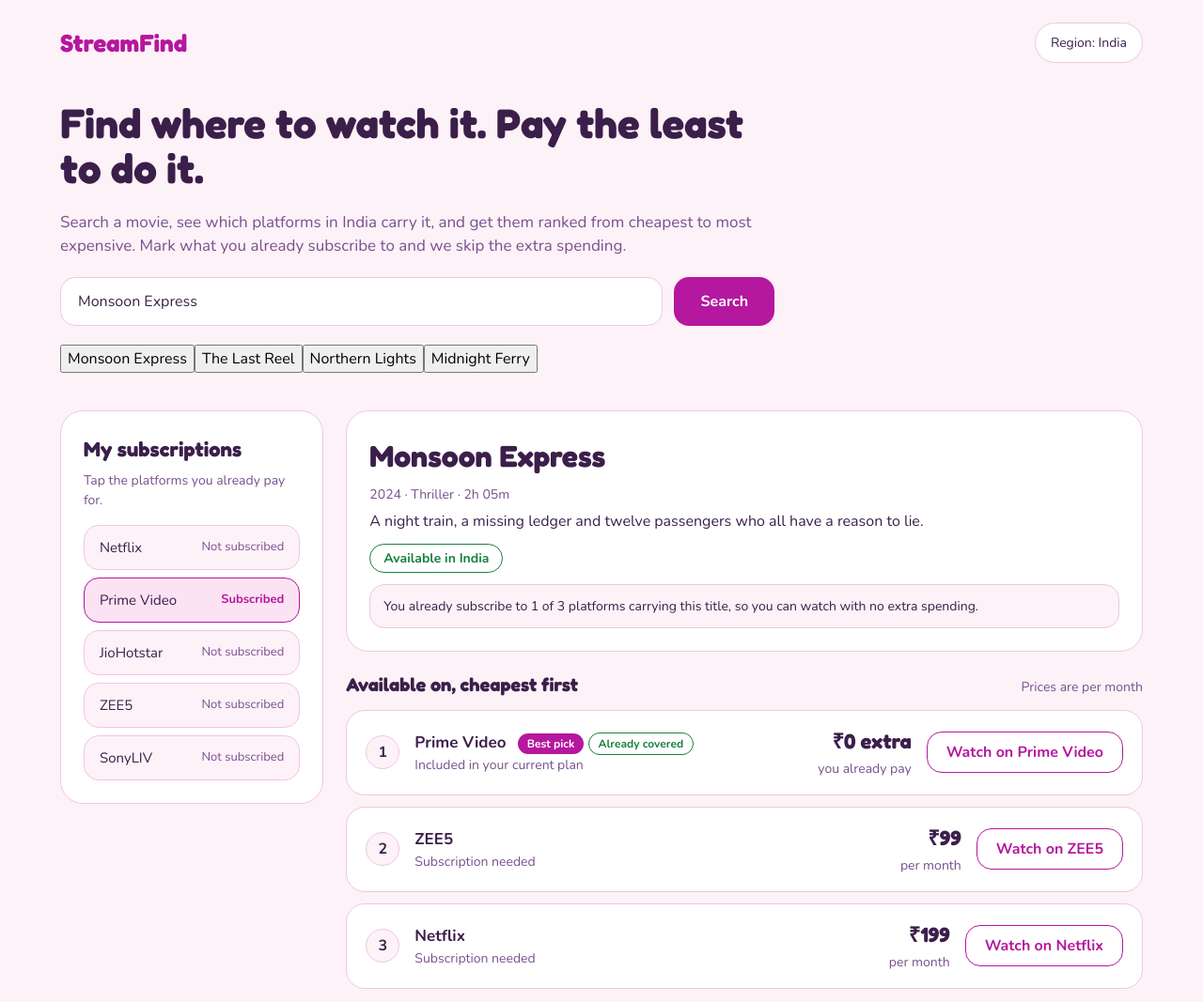
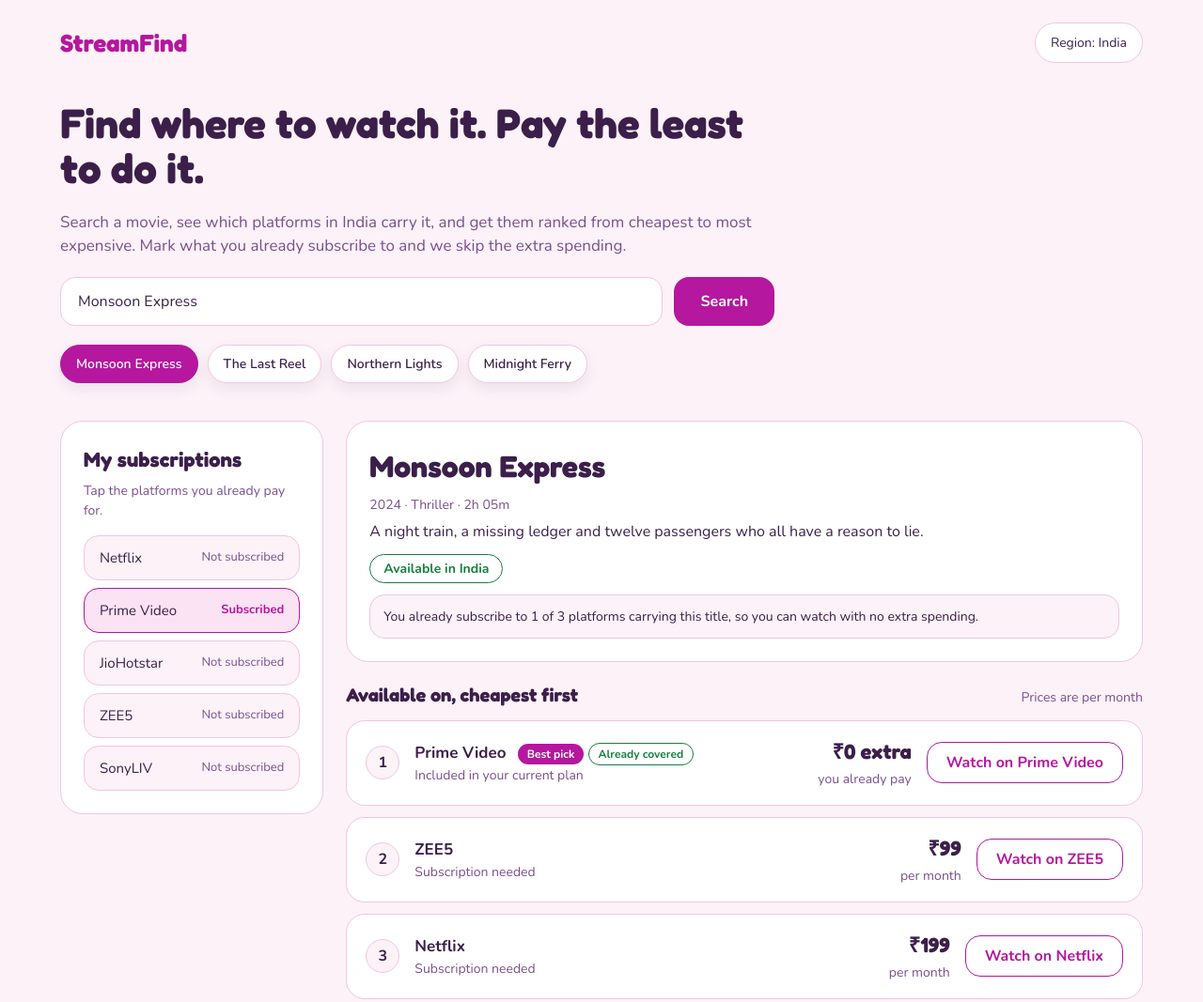
Before and after one commit to ruhi-naik05/StreamFind, a plain HTML site: page frontend/index.html in a window 1280 px wide. Shown: the top 1067 px of the page at 94% size. Drawn offline with nearby package versions, Linux system fonts and the light colour scheme.

Commit message:
changed css code

```diff
--- a/frontend/style.css
+++ b/frontend/style.css
@@ -76,6 +76,35 @@ h1, h2, h3, .logo, .big-date, .price {
 input:focus, button:focus-visible, a:focus-visible {
   outline: 2px solid var(--accent);
   outline-offset: 2px;
+}
+
+/* Floating movie pills below the search bar */
+.floating-movies {
+  display: flex;
+  flex-wrap: wrap;
+  gap: 10px;
+}
+.float-movie {
+  padding: 9px 16px;
+  border: 1px solid var(--line);
+  border-radius: 999px;
+  background: var(--card);
+  color: var(--text);
+  font-size: 14px;
+  font-weight: 600;
+  box-shadow: 0 6px 16px rgba(59, 31, 74, 0.08);
+  transform: translateY(0);
+  transition: transform 0.16s ease, box-shadow 0.16s ease, border-color 0.16s ease;
+}
+.float-movie:hover {
+  transform: translateY(-3px);
+  border-color: var(--accent);
+  box-shadow: 0 10px 20px rgba(181, 23, 158, 0.15);
+}
+.float-movie.active {
+  background: var(--accent);
+  border-color: var(--accent);
+  color: #fff;
 }
 
 /* ---------- Buttons and chips ---------- */
```
